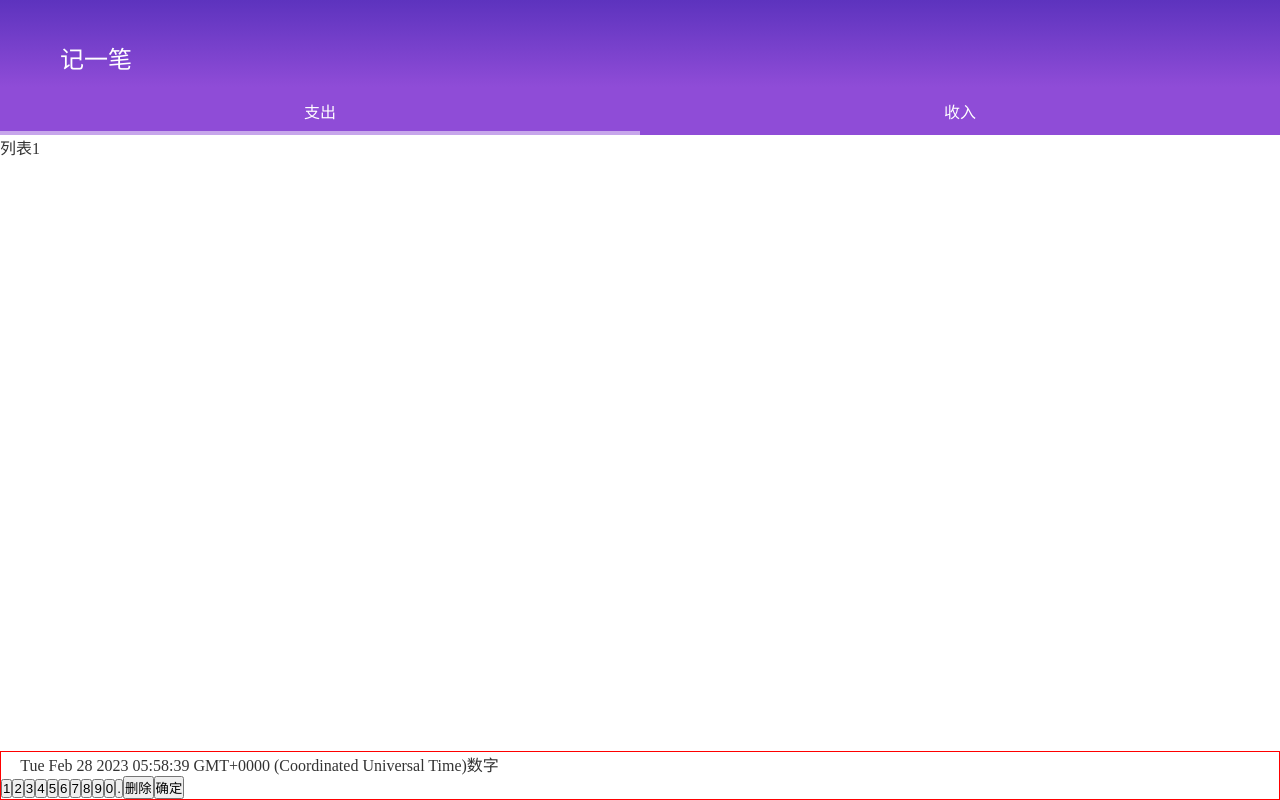
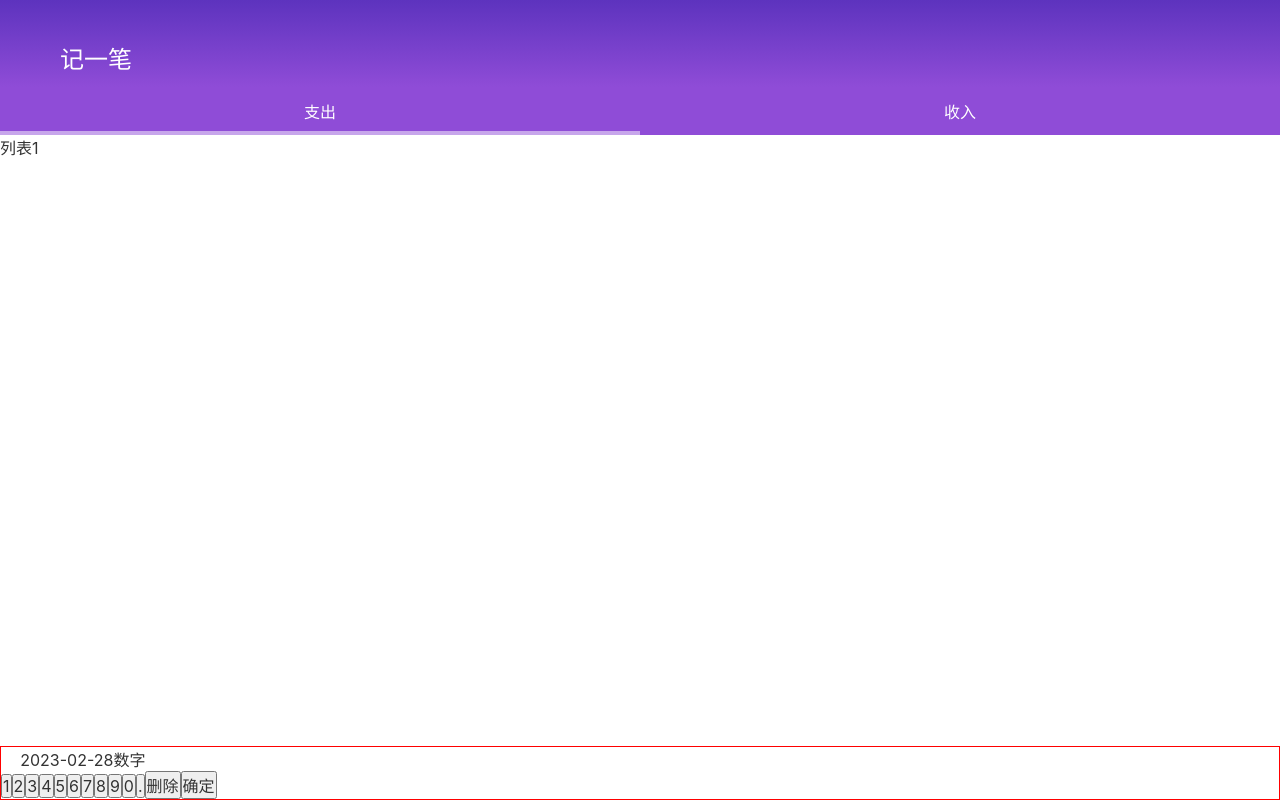
Before and after one commit to fsz0826/mangosteen, a Vue app: page /#/items/create in a window 1280 px wide. Built offline with nearby package versions, Linux system fonts and the light colour scheme.

Commit message:
使用 vant4 的 datePicker 组件

```diff
--- a/package.json
+++ b/package.json
@@ -8,6 +8,7 @@
     "preview": "vite preview"
   },
   "dependencies": {
+    "dayjs": "^1.11.7",
     "sass": "1.57.1",
     "svgo": "2.8.0",
     "svgstore": "3.0.1",
--- a/src/assets/stylesheets/vars.scss
+++ b/src/assets/stylesheets/vars.scss
@@ -6,22 +6,28 @@
   --welcome-nav-height: 64px;
   --welcome-nav-gap: 8px;
   --z-index-bottom-nav: 8;
-  --z-index-overlay:16;
+  --z-index-overlay: 16;
   --transition-duration: 0.5s;
   --button-bg: #5c33be;
   --button-text: white;
   --button-font-size: 16px;
   --button-radius: 8px;
   --button-height: 48px;
-  --float-button-text:white;
-  --float-button-bg:var(--button-bg);
-  --navbar-bg-start:var(--welcome-bg-start);
-  --navbar-bg-end:var(--welcome-bg-end);
-  --navbar-text:white;
-  --overlay-mask-bg: rgba(0,0,0,0.5);
-  --overlay-bg:white;
-  --overlay-user-bg:#5c33be;
-  --overlay-user-text:white;
-  --top-safe-area-height:24px;
-  --tabs-indicator-bg:rgba(255,255,255,0.5)
+  --float-button-text: white;
+  --float-button-bg: var(--button-bg);
+  --navbar-bg-start: var(--welcome-bg-start);
+  --navbar-bg-end: var(--welcome-bg-end);
+  --navbar-text: white;
+  --overlay-mask-bg: rgba(0, 0, 0, 0.5);
+  --overlay-bg: white;
+  --overlay-user-bg: #5c33be;
+  --overlay-user-text: white;
+  --top-safe-area-height: 24px;
+  --tabs-indicator-bg: rgba(255, 255, 255, 0.5);
+  --number-button-border-color: #ddd;
+  --amount-text: #53a867;
+  --date-text: #999;
+  --number-button-bg: white;
+  --number-button-bg-important: #5c33be;
+  --number-button-text-important: white;
 }
--- a/src/components/item/InputPad.vue
+++ b/src/components/item/InputPad.vue
@@ -3,7 +3,7 @@
     <span class="date">
       <SvgIcon name="date" class="dateIcon" />
       <span>
-        <span @click="showDatePicker"> {{ currentDate }}</span>
+        <span @click="showDatePicker"> {{ date }}</span>
         <Popup v-model:show="refDatePickerVisible" position="bottom">
           <DatePicker
             v-model="currentDate"
@@ -24,12 +24,18 @@
   </div>
 </template>
 <script lang="ts" setup>
-import { ref } from "vue";
+import { computed, ref } from "vue";
 import { DatePicker, Popup } from "vant";
 import dayjs from "dayjs";
 
-const currentDate = new Date();
-const refCurrentDate = ref<Date>(currentDate);
+const currentDate = ref([
+  dayjs().format("YYYY"),
+  dayjs().format("MM"),
+  dayjs().format("DD"),
+]);
+const date = computed(() => {
+  return currentDate.value.join("-");
+});
 
 const refDatePickerVisible = ref(false);
 const showDatePicker = () => {
@@ -38,10 +44,6 @@ const showDatePicker = () => {
 const hideDatePicker = () => {
   refDatePickerVisible.value = false;
 };
-// const setDate = (date: Date) => {
-//   refCurrentDate.value = date;
-//   hideDatePicker();
-// };
 
 const amountText = () => {};
 const buttons = [
--- a/src/main.ts
+++ b/src/main.ts
@@ -8,6 +8,8 @@ import "@svgstore";
 
 import SvgIcon from "./components/svgicon/index.vue";
 
+import 'vant/lib/index.css';
+
 const app = createApp(App);
 app.component("SvgIcon", SvgIcon);
 app.use(router);
--- a/src/router/index.ts
+++ b/src/router/index.ts
@@ -10,7 +10,7 @@ import ThirdCard from "../components/welcome/ThirdCard.vue";
 import ThirdAction from "../components/welcome/ThirdAction.vue";
 import ForthCard from "../components/welcome/ForthCard.vue";
 import ForthAction from "../components/welcome/ForthAction.vue";
-import Start from "../views/StartPage.vue";
+import StartPage from "../views/StartPage.vue";
 import ItemPage from "../views/ItemPage.vue";
 import ItemList from "../components/item/ItemList.vue";
 import ItemCreate from "../components/item/ItemCreate.vue";
@@ -44,7 +44,7 @@ const routes: RouteRecordRaw[] = [
       },
     ],
   },
-  { path: "/start", component: Start },
+  { path: "/start", component: StartPage },
   {
     path: "/items",
     component: ItemPage,
```
Also changed, not shown: index.html (+5 -4 lines), tsconfig.json (+16 -3 lines), 1 other file (tests, documents, lock files or other folders).
